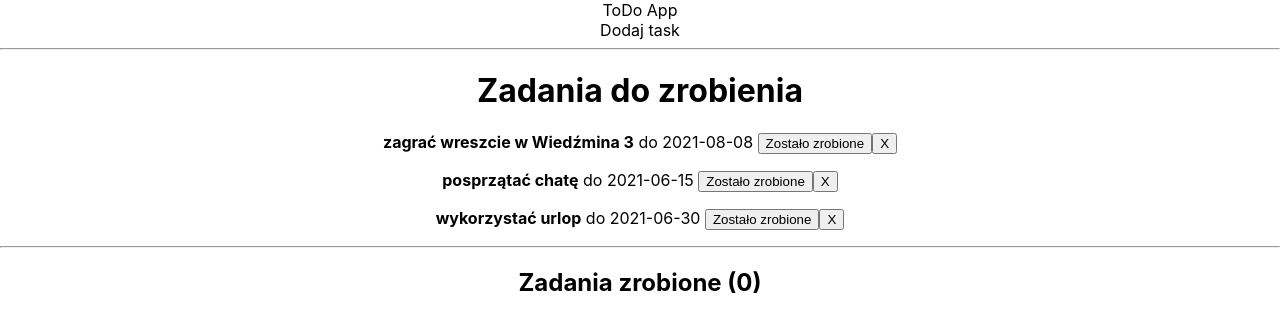
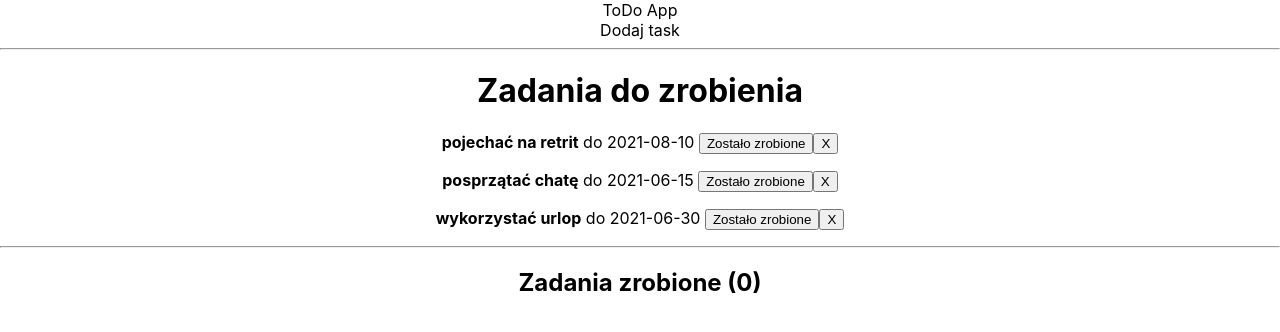
Before and after one commit to AdrianChojnacki/ToDoAppReact, a React (Create React App) app: page / in a window 1280 px wide. Shown: the top 332 px of the page. Built offline with nearby package versions, Linux system fonts and the light colour scheme.

Commit message:
delete and change status functions added

```diff
--- a/src/components/App.js
+++ b/src/components/App.js
@@ -8,9 +8,9 @@ class App extends Component {
     tasks: [
       {
         id: 0,
-        text: "zagrać wreszcie w Wiedźmina 3",
-        date: "2021-08-08",
-        important: false,
+        text: "pojechać na retrit",
+        date: "2021-08-10",
+        important: true,
         active: true,
         finishDate: null,
       },
@@ -18,7 +18,7 @@ class App extends Component {
         id: 1,
         text: "posprzątać chatę",
         date: "2021-06-15",
-        important: true,
+        important: false,
         active: true,
         finishDate: null,
       },
@@ -26,7 +26,7 @@ class App extends Component {
         id: 2,
         text: "wykorzystać urlop",
         date: "2021-06-30",
-        important: true,
+        important: false,
         active: true,
         finishDate: null,
       },
@@ -34,11 +34,28 @@ class App extends Component {
   };
 
   deleteTask = (id) => {
-    console.log("d" + id);
+    let tasks = [...this.state.tasks];
+    // const index = tasks.findIndex((task) => task.id === id);
+    // tasks.splice(index, 1);
+    tasks = tasks.filter((task) => task.id !== id);
+
+    this.setState({
+      tasks,
+    });
   };
 
   changeTaskStatus = (id) => {
-    console.log("c" + id);
+    const tasks = [...this.state.tasks];
+    tasks.forEach((task) => {
+      if (task.id === id) {
+        task.active = false;
+        task.finishDate = new Date().getTime();
+      }
+    });
+
+    this.setState({
+      tasks,
+    });
   };
 
   render() {
```
